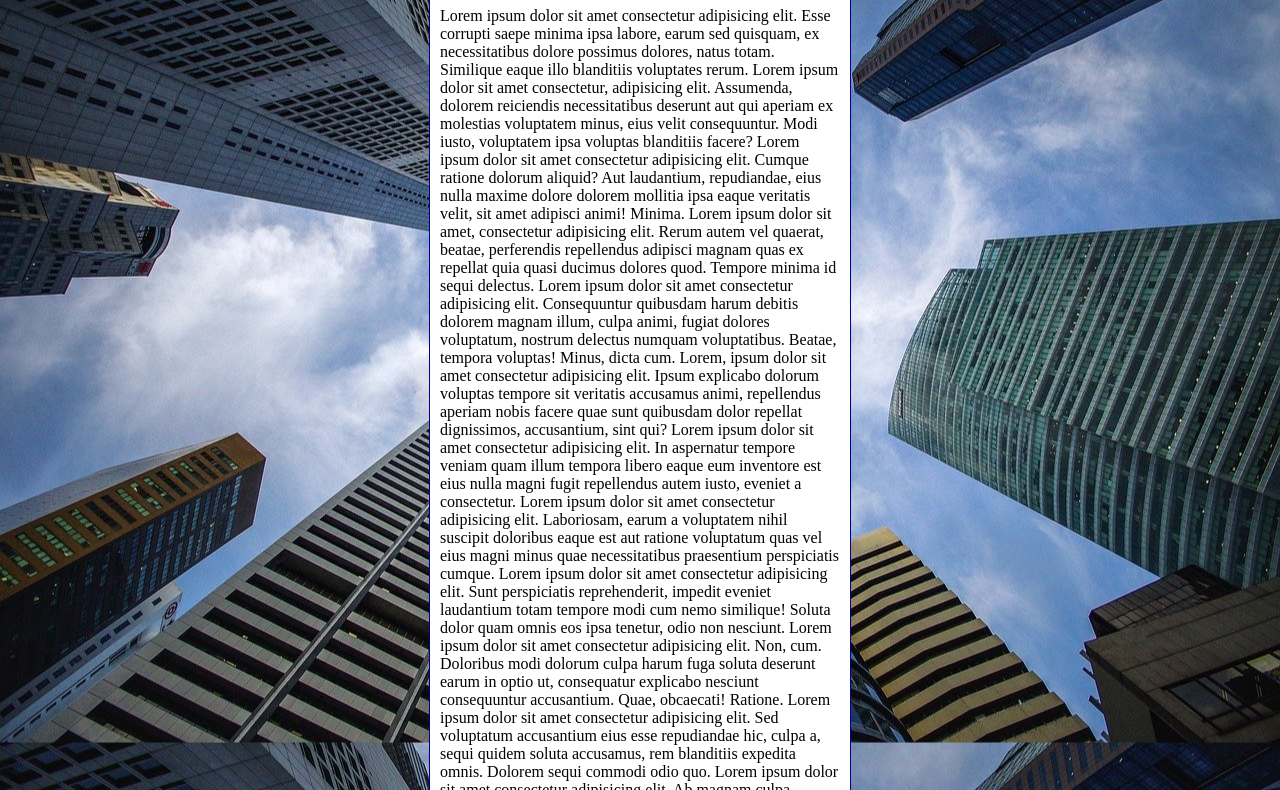
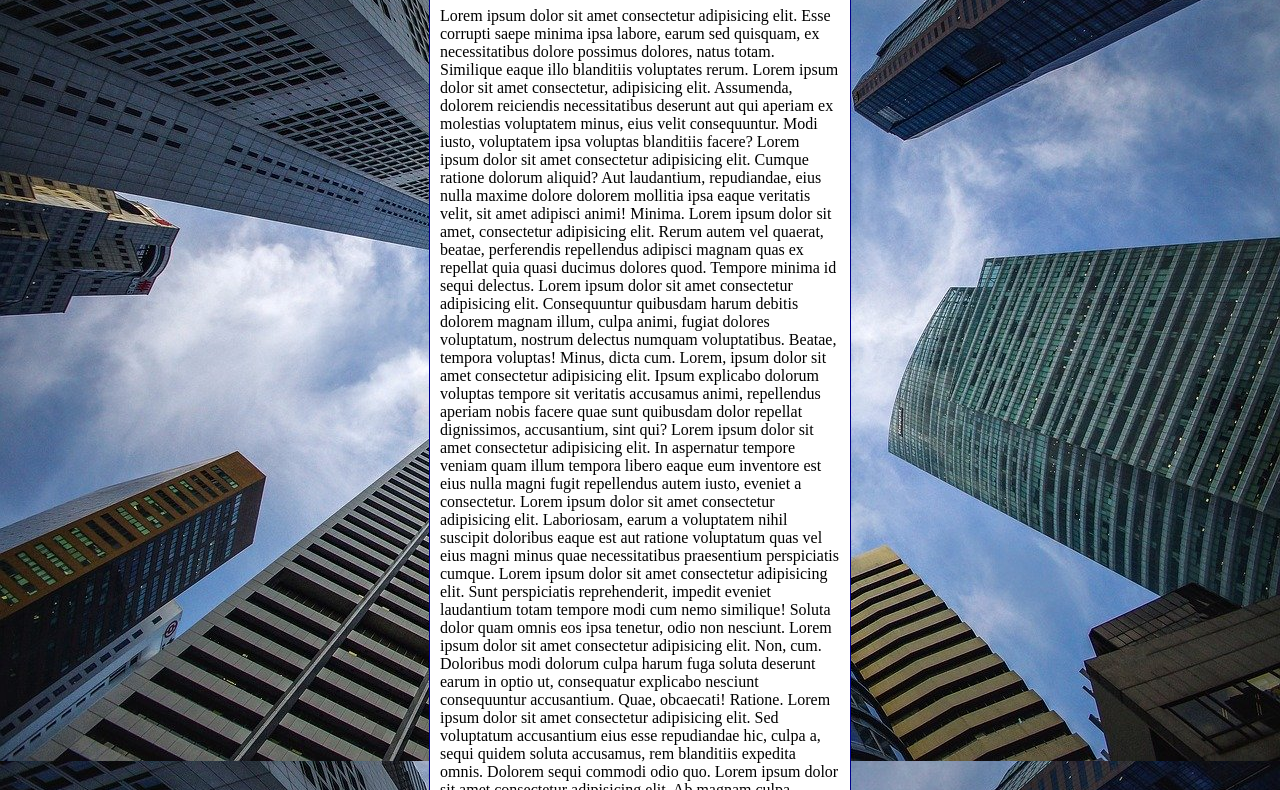
Before and after one commit to cruzgb/html-css, a plain HTML site: page exercicios/ex022/fundo006.html in a window 1280 px wide. Shown: the part 92-882 px from the top of the page. Drawn offline with Linux system fonts and the light colour scheme.

Commit message:
attachment e shorthand no fundo006

```diff
--- a/exercicios/ex022/fundo006.html
+++ b/exercicios/ex022/fundo006.html
@@ -3,19 +3,27 @@
 <head>
     <meta charset="UTF-8">
     <meta name="viewport" content="width=device-width, initial-scale=1.0">
-    <title>Document</title>
+    <title>Fundo fixo de tela</title>
     <style>
         body{
             height: 100vh;
+            /*
             background-color: black;
             background-image: url('imagens/wallpaper002.jpg');
             background-position: center center;
-            background-repeat: repeat-y;
             background-size: cover;
+            background-attachment: fixed;
+            */
+
+            /* Shorthand - background
+                color > image > position > repeat > [size] > attachment
+            */
+
+            background: black url('imagens/wallpaper002.jpg') center center / cover no-repeat fixed;
         }
         main{
             background-color: white;
-            width: 400px;
+            max-width: 400px;
             padding: 10px;
             margin: auto;
             border: 1px solid darkblue;
```
